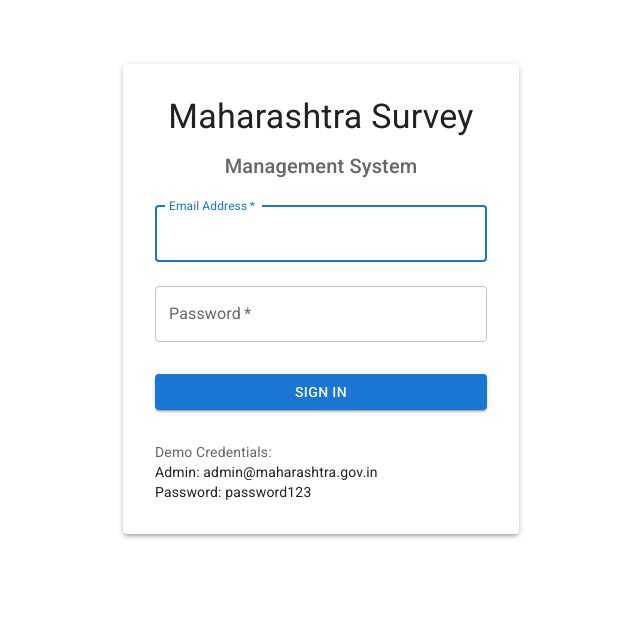
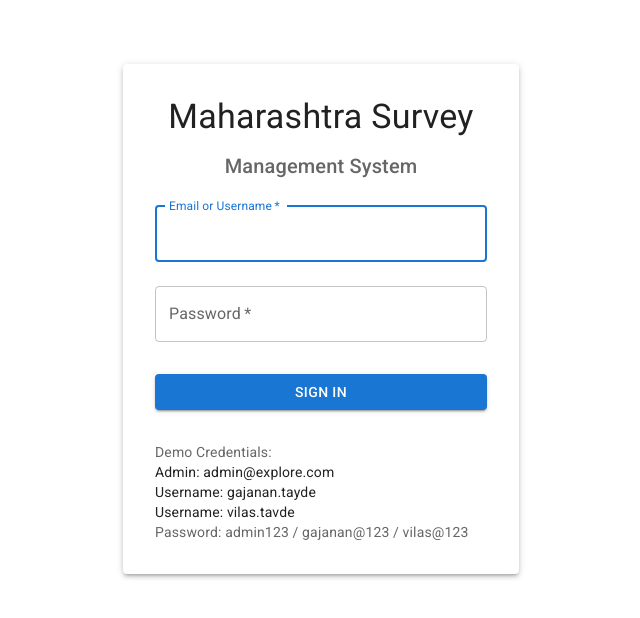
Before and after one commit to vzvijay/explorebackend, a React (Vite) app in the folder web-dashboard/: page /login in a window 1280 px wide. Shown: the top 618 px of the page, without its empty margins (319-959 px from the left). Built offline with nearby package versions, Linux system fonts and the light colour scheme; no server answers.

Commit message:
Update login form to support both email and username formats

```diff
--- a/web-dashboard/src/pages/LoginPage.tsx
+++ b/web-dashboard/src/pages/LoginPage.tsx
@@ -53,10 +53,11 @@ const LoginPage: React.FC = () => {
               required
               fullWidth
               id="email"
-              label="Email Address"
+              label="Email or Username"
               name="email"
               autoComplete="email"
               autoFocus
+              placeholder="Enter email or username"
               value={email}
               onChange={(e) => setEmail(e.target.value)}
             />
@@ -87,10 +88,16 @@ const LoginPage: React.FC = () => {
                 Demo Credentials:
               </Typography>
               <Typography variant="body2">
-                Admin: admin@maharashtra.gov.in
+                Admin: admin@explore.com
               </Typography>
               <Typography variant="body2">
-                Password: password123
+                Username: gajanan.tayde
+              </Typography>
+              <Typography variant="body2">
+                Username: vilas.tavde
+              </Typography>
+              <Typography variant="body2" color="text.secondary">
+                Password: admin123 / gajanan@123 / vilas@123
               </Typography>
             </Box>
           </Box>
```
